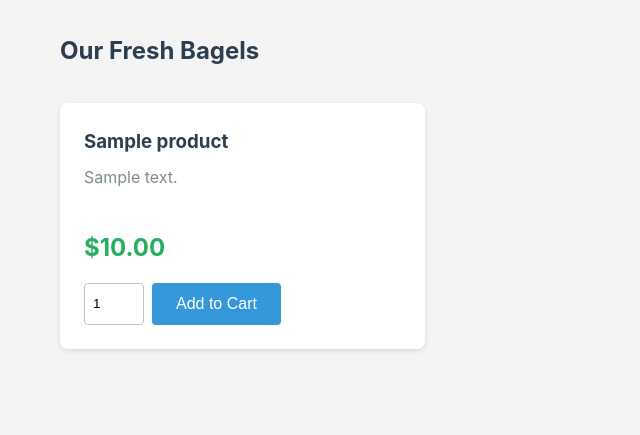
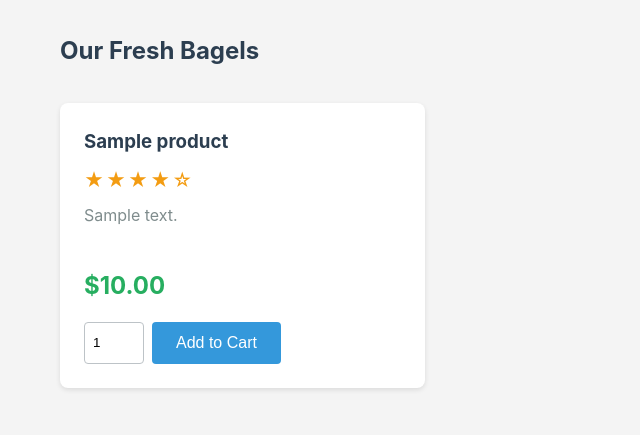
Before and after one commit to liquibase-examples/gha-cd-bagelstore-demo, a Flask app: page / in a window 1280 px wide. Shown: the part 83-518 px from the top of the page, without its empty margins (0-640 px from the left). Run offline with Flask 3, Linux system fonts and the light colour scheme; a database or web service that is not in the repository returns one stand-in record (values such as "Sample title"); parts of the project's set-up code (start-up, migrations or seed data) failed here and were passed over; some libraries are stand-ins or nearby versions.

Commit message:
add ratings feature

```diff
--- a/app/src/models.py
+++ b/app/src/models.py
@@ -14,6 +14,7 @@ class Product:
     name: str
     description: str
     price: float
+    rating: int = 0
 
     @staticmethod
     def from_db_row(row):
@@ -22,7 +23,8 @@ class Product:
             id=row[0],
             name=row[1],
             description=row[2],
-            price=float(row[3])
+            price=float(row[3]),
+            rating=int(row[4]) if len(row) > 4 else 0
         )
 
 
--- a/app/src/routes.py
+++ b/app/src/routes.py
@@ -26,7 +26,7 @@ if not DEMO_USERNAME or not DEMO_PASSWORD:
 def index():
     """Homepage - product catalog"""
     products = execute_query(
-        'SELECT id, name, description, price FROM products ORDER BY name'
+        'SELECT id, name, description, price, rating FROM products ORDER BY name'
     )
 
     products_list = []
@@ -71,7 +71,7 @@ def cart():
 
     for item in cart_items:
         product_row = execute_one(
-            'SELECT id, name, description, price FROM products WHERE id = %s',
+            'SELECT id, name, description, price, rating FROM products WHERE id = %s',
             (item['product_id'],)
         )
         if product_row:
@@ -130,7 +130,7 @@ def checkout():
 
     for item in cart_items:
         product_row = execute_one(
-            'SELECT id, name, description, price FROM products WHERE id = %s',
+            'SELECT id, name, description, price, rating FROM products WHERE id = %s',
             (item['product_id'],)
         )
         if product_row:
--- a/app/src/static/css/style.css
+++ b/app/src/static/css/style.css
@@ -92,6 +92,13 @@ h2 {
 .product-card h3 {
     color: #2c3e50;
     margin-bottom: 0.5rem;
+}
+
+.product-card .rating {
+    color: #f39c12;
+    font-size: 1.2rem;
+    margin-bottom: 0.5rem;
+    letter-spacing: 2px;
 }
 
 .product-card .description {
--- a/app/src/templates/index.html
+++ b/app/src/templates/index.html
@@ -10,6 +10,9 @@
         {% for product in products %}
         <div class="product-card">
             <h3>{{ product.name }}</h3>
+            <div class="rating">
+                {% for i in range(product.rating) %}★{% endfor %}{% for i in range(5 - product.rating) %}☆{% endfor %}
+            </div>
             <p class="description">{{ product.description }}</p>
             <p class="price">${{ "%.2f"|format(product.price) }}</p>
             <form action="{{ url_for('main.add_to_cart', product_id=product.id) }}" method="POST">
--- a/db/changelog/changelog-master.yaml
+++ b/db/changelog/changelog-master.yaml
@@ -46,6 +46,11 @@ databaseChangeLog:
       file: changesets/007-seed-inventory.sql
       relativeToChangelogFile: true
 
+  # Feature Enhancement
+  - include:
+      file: changesets/008-add-product-ratings.sql
+      relativeToChangelogFile: true
+
   # Version Tag
   - changeSet:
       id: tag-v1.0.0
--- /dev/null
+++ b/db/changelog/changesets/008-add-product-ratings.sql
@@ -0,0 +1,16 @@
+--liquibase formatted sql
+--changeset demo:008-add-product-ratings
+
+-- Add rating column to products table
+ALTER TABLE products
+ADD COLUMN rating INTEGER NOT NULL DEFAULT 4
+CHECK (rating >= 1 AND rating <= 5);
+
+-- Seed ratings for existing products
+UPDATE products SET rating = 4 WHERE name = 'Plain Bagel';
+UPDATE products SET rating = 5 WHERE name = 'Everything Bagel';
+UPDATE products SET rating = 4 WHERE name = 'Blueberry Bagel';
+UPDATE products SET rating = 5 WHERE name = 'Cinnamon Raisin Bagel';
+UPDATE products SET rating = 4 WHERE name = 'Asiago Cheese Bagel';
+
+--rollback ALTER TABLE products DROP COLUMN rating;
```
